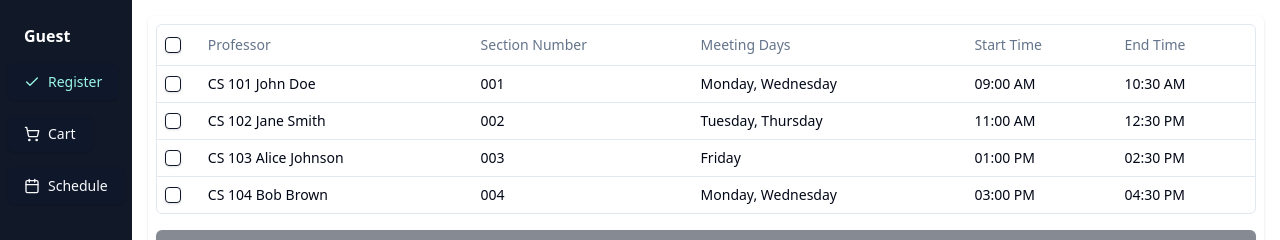
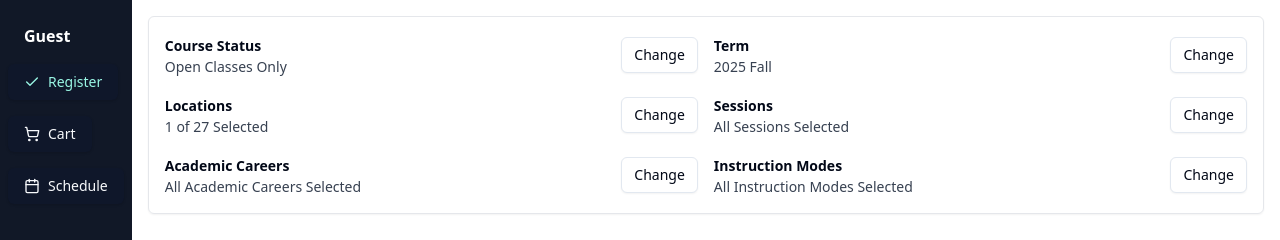
Before and after one commit to The-Twelfth-Force/EduVerse-12, a Next.js app in the folder frontend/: page /registration in a window 1280 px wide. Shown: the top 240 px of the page. Built offline with nearby package versions, Linux system fonts and the light colour scheme; no server answers.

Commit message:
Register Page

```diff
--- a/frontend/src/app/registration/page.tsx
+++ b/frontend/src/app/registration/page.tsx
@@ -184,6 +184,59 @@ export default function Registration() {
 
   return (
     <div className="flex flex-col h-full space-y-4 p-4">
+      {/* Filter Summary Section */}
+<div className="grid grid-cols-1 md:grid-cols-2 gap-4 border border-gray-200 rounded-md p-4 shadow-sm mb-4">
+  {/* Row 1 */}
+  <div className="flex items-center justify-between">
+    <div>
+      <span className="font-semibold text-sm">Course Status</span>
+      <div className="text-sm text-gray-700">Open Classes Only</div>
+    </div>
+    <Button variant="outline" className="text-sm px-3 py-1">Change</Button>
+  </div>
+  <div className="flex items-center justify-between">
+    <div>
+      <span className="font-semibold text-sm">Term</span>
+      <div className="text-sm text-gray-700">2025 Fall</div>
+    </div>
+    <Button variant="outline" className="text-sm px-3 py-1">Change</Button>
+  </div>
+
+  {/* Row 2 */}
+  <div className="flex items-center justify-between">
+    <div>
+      <span className="font-semibold text-sm">Locations</span>
+      <div className="text-sm text-gray-700">1 of 27 Selected</div>
+    </div>
+    <Button variant="outline" className="text-sm px-3 py-1">Change</Button>
+  </div>
+  <div className="flex items-center justify-between">
+    <div>
+      <span className="font-semibold text-sm">Sessions</span>
+      <div className="text-sm text-gray-700">All Sessions Selected</div>
+    </div>
+    <Button variant="outline" className="text-sm px-3 py-1">Change</Button>
+  </div>
+
+  {/* Row 3 */}
+  <div className="flex items-center justify-between">
+    <div>
+      <span className="font-semibold text-sm">Academic Careers</span>
+      <div className="text-sm text-gray-700">All Academic Careers Selected</div>
+    </div>
+    <Button variant="outline" className="text-sm px-3 py-1">Change</Button>
+  </div>
+  <div className="flex items-center justify-between">
+    <div>
+      <span className="font-semibold text-sm">Instruction Modes</span>
+      <div className="text-sm text-gray-700">All Instruction Modes Selected</div>
+    </div>
+    <Button variant="outline" className="text-sm px-3 py-1">Change</Button>
+  </div>
+</div>
+
+
+
       {/* Upper Section: Data Table with Add To Cart Button */}
       <div className="flex flex-col w-full shadow rounded-md">
         <div className="p-2 max-h-full overflow-scroll">
--- a/frontend/src/app/registration/semester/page.tsx
+++ b/frontend/src/app/registration/semester/page.tsx
@@ -1,6 +1,6 @@
 'use client'
 
-import { useState, useEffect } from 'react'
+import { useState } from 'react'
 import { useRouter } from 'next/navigation'
 import { Button } from '@/components/ui/button'
 
@@ -9,18 +9,17 @@ export default function SelectTermPage() {
   const router = useRouter()
 
   const handleSubmit = () => {
-    // Save to localStorage
     localStorage.setItem('selectedTerm', selectedTerm)
-    // Navigate to register page
     router.push('/registration')
   }
 
   const terms = ['2025 Spring', '2025 Summer', '2025 Fall']
 
   return (
-    <div className="min-h-screen flex flex-col items-center justify-center px-4">
-      <h1 className="text-xl font-semibold mb-6">Select Term</h1>
-      <div className="w-full max-w-sm space-y-3">
+    <div className="min-h-screen flex items-start justify-center pt-32 px-4">
+      <div className="w-full max-w-md border border-gray-300 bg-white shadow-md rounded-xl p-6">
+        <h1 className="text-xl font-semibold mb-6 text-center">Select Term</h1>
+        <div className="space-y-3">
           <p className="font-medium text-base">Term</p>
           {terms.map((term) => (
             <div key={term} className="flex items-center space-x-2">
@@ -38,11 +37,12 @@ export default function SelectTermPage() {
           ))}
         </div>
         <Button
-        className="mt-6 bg-teal-200 text-black hover:bg-teal-300 px-4 py-2 text-sm rounded"
+          className="mt-6 bg-teal-200 text-black hover:bg-teal-300 px-4 py-2 text-sm rounded w-full"
           onClick={handleSubmit}
         >
           ✔ Save and Continue
         </Button>
       </div>
+    </div>
   )
 }
```
Lines whose indentation alone changed are shown as unchanged.
